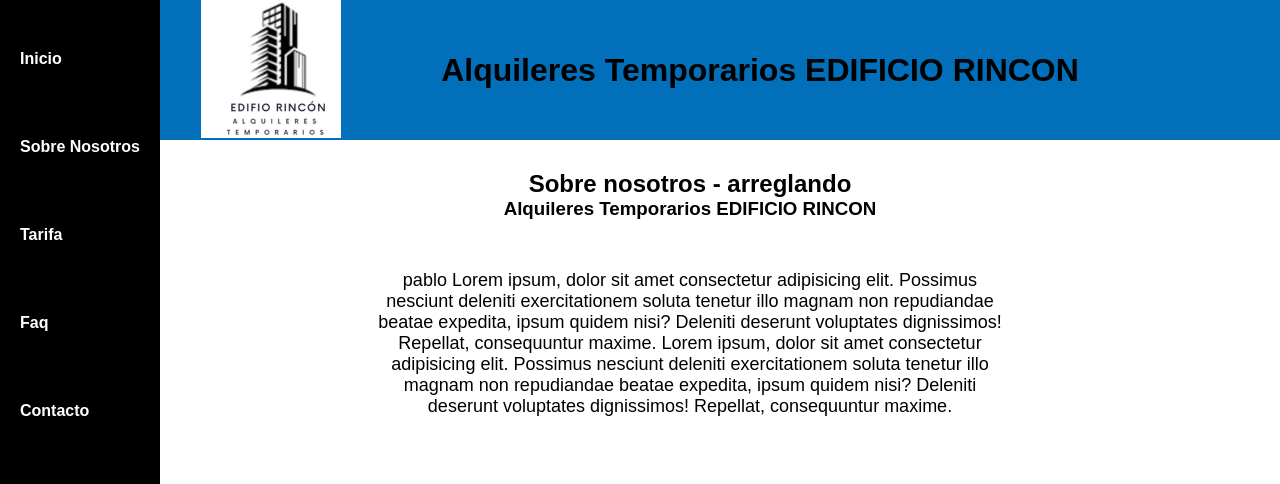
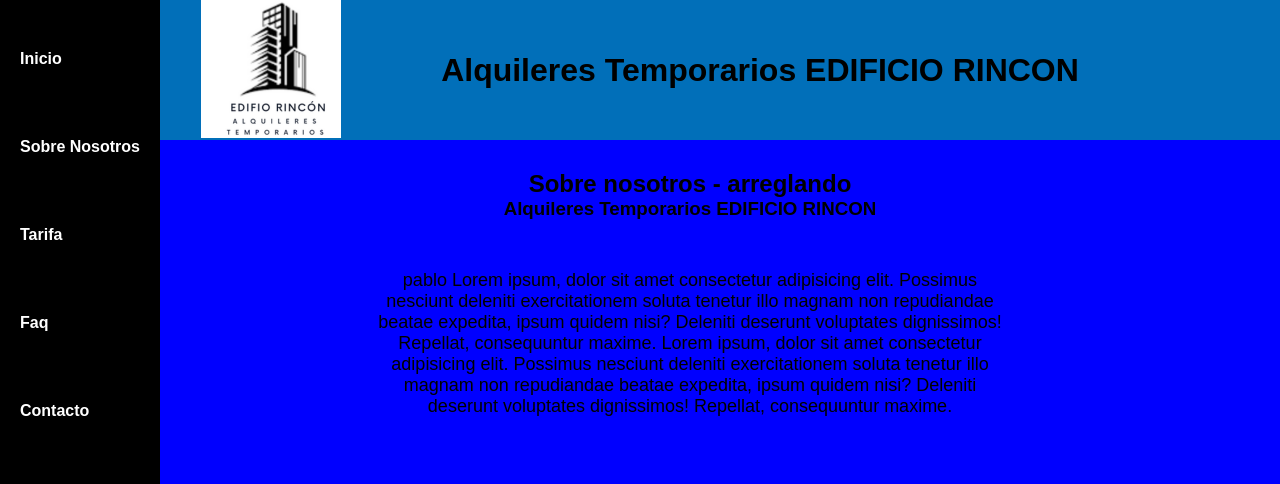
Before and after one commit to pablomondino/prueba, a plain HTML site: page pages/sobre_nosotros.html in a window 1280 px wide. Shown: the top 484 px of the page. Drawn offline with Linux system fonts and the light colour scheme.

Commit message:
trabajando

```diff
--- a/css/style.css
+++ b/css/style.css
@@ -267,8 +267,10 @@ footer h2 {
 }
 
 /*********************   Sobre Nosotros    *****************/
+
+/* Estilos para la página sobrenosotros.html */
 .sobreNosotros-section1{
-    background-color: black;
+    background-color: blue !important;
 }
 
 
```
